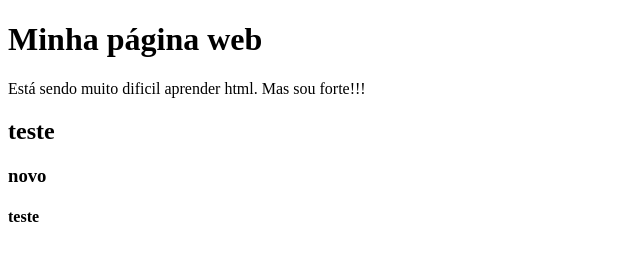
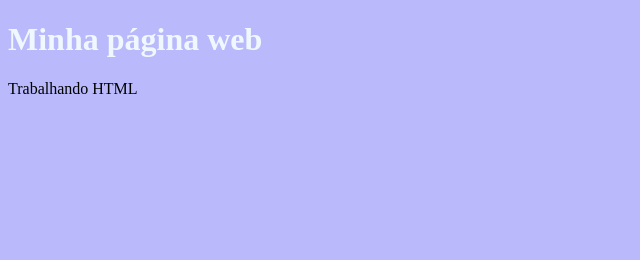
Before and after one commit to svbeatriz/htmlecss, a plain HTML site: page index.html in a window 1280 px wide. Shown: the whole page, without its empty margins (0-640 px from the left). Drawn offline with Linux system fonts and the light colour scheme.

Commit message:
atualização - 13.03.24

```diff
--- a/index.html
+++ b/index.html
@@ -4,13 +4,13 @@
     <meta charset="UTF-8">
     <meta name="viewport" content="width=device-width, initial-scale=1.0">
     <title>Minha Página</title>
+    <link rel="stylesheet" href="style.css">
+
 </head>
 <body>
     <h1>Minha página web</h1>
-    <p>Está sendo muito dificil aprender html. Mas sou forte!!!</p>
-    <h2>teste</h2>
-    <h3>novo
-        <h4>teste</h4>
-    </h3>
+    <p>Trabalhando HTML</p>
+
+    <script src="main.js"></script>
 </body>
 </html>
--- /dev/null
+++ b/style.css
@@ -0,0 +1,7 @@
+body {
+    background-color: rgb(185, 185, 251);
+}
+
+h1 {
+    color: aliceblue;
+}
```
Also changed, not shown: main.js (added).
